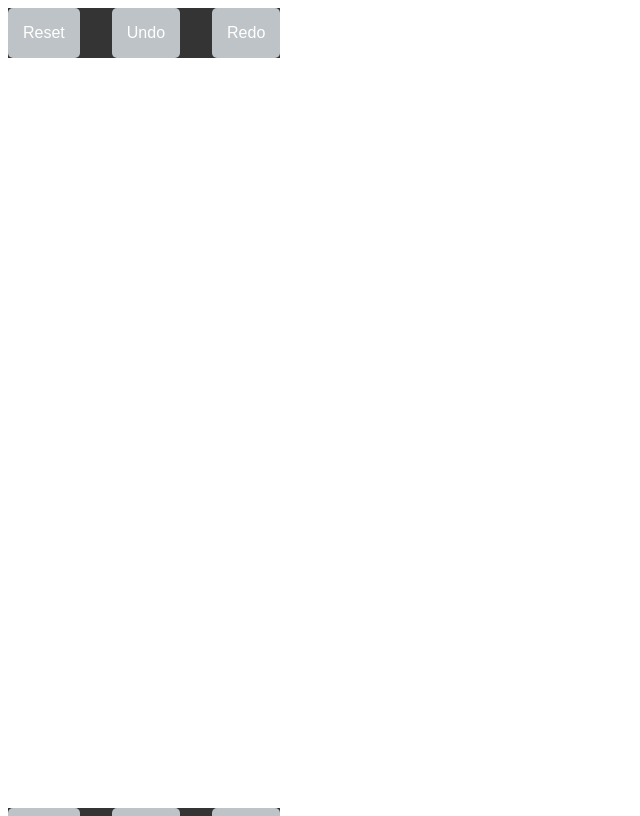
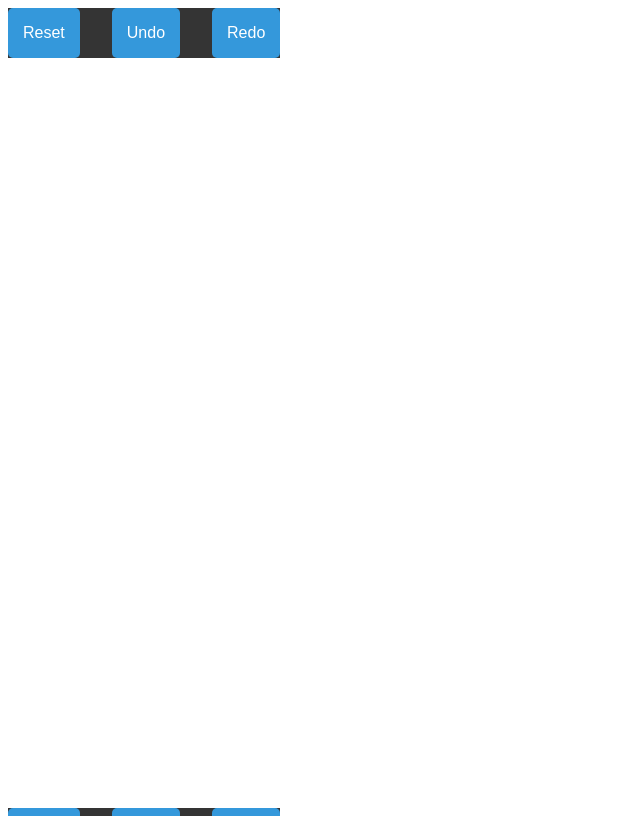
Before and after one commit to hard-to-smart/React-Mini-Projects, a React (Vite) app: page / in a window 1280 px wide. Shown: the whole page, without its empty margins (0-640 px from the left). Built offline with nearby package versions, Linux system fonts and the light colour scheme.

Commit message:
error in array transfer

```diff
--- a/src/ButtonsContainer.jsx
+++ b/src/ButtonsContainer.jsx
@@ -1,5 +1,6 @@
 import styled from "styled-components"
 import Button from "./components/Button"
+import { cloneElement } from "react"
 
 const StyledButtonsContainer = styled.div`
     width: fit;
@@ -12,13 +13,40 @@ const StyledButtonsContainer = styled.div`
     background-color:#343434;
 `
 
-const ButtonsContainer = () => {
+const ButtonsContainer = ( {circlesArray, transferArray ,setCirclesArray, setTrasferArray, checkResetUndoLength, checkRedoLength }) => {
+
+  function onReset(e){
+    e.stopPropagation()
+    console.log("reset clicked")
+    setCirclesArray([])
+    setTrasferArray([])
+  }
+  console.log("clicked on reset",circlesArray, transferArray);
+
+  function onUndo(e){
+    e.stopPropagation()
+    console.log("undo clicked")
+    if(circlesArray.length !== 0){
+    const temp = circlesArray.pop()
+    transferArray.push(temp)
+    }
+  }
+
+  function onRedo(e){
+    e.stopPropagation()
+    console.log("redo clicked")
+    if(transferArray.length !== 0 ){
+      const temp = transferArray.pop()
+      circlesArray.push(temp)
+    }
+  }
+
+
   return (
     <StyledButtonsContainer>
-        <Button label = "Reset" onClickFunction={()=>console.log("button Clicked")} disabled={true} />
-        <Button label = "Undo" onClickFunction={()=>console.log("button Clicked")} disabled={true} />
-        <Button label = "Redo" onClickFunction={()=>console.log("button Clicked")} disabled={true} />
-
+        <Button label = "Reset" onClickFunction={(e) => onReset(e)} disabled={checkResetUndoLength} />
+        <Button label = "Undo" onClickFunction={(e) =>onUndo(e)} disabled={checkResetUndoLength} />
+        <Button label = "Redo" onClickFunction={(e) => onRedo(e)}  disabled={checkRedoLength}/>
     </StyledButtonsContainer>
   )
 }
--- a/src/CircleContainer.jsx
+++ b/src/CircleContainer.jsx
@@ -12,6 +12,8 @@ const StyledCircleContainer = styled.div`
 const CircleContainer = () => {
   const [circle, setCircle] = useState();
   const [circlesArray, setCirclesArray] = useState([]);
+  const [transferArray, setTrasferArray] =useState([]);
+
   const handleCreateCircle=(e)=>{
     e.preventDefault()
     console.log("circles container clicked")
@@ -21,13 +23,24 @@ const CircleContainer = () => {
     yAxis: e.clientY -20,
     color: '#636363',
    }
+
    setCircle(newCircle);
    setCirclesArray((prevCircles) => [...prevCircles, newCircle]);
   }
 
-  // const handleCirclesArray=()=>{
-  //   setCirclesArray((prevCircles) => [...prevCircles, circle]);
-  // }
+  const checkResetUndoLength=()=>{
+    const buttonValue=(circlesArray.length === 0);
+    return buttonValue
+  }
+
+  const checkRedoLength=()=>{
+    const buttonValue=(transferArray.length === 0);
+    return buttonValue
+  }
+  useEffect(()=>{
+    checkResetUndoLength();
+    checkRedoLength();
+  }, circlesArray, transferArray)
 
 
 
@@ -36,7 +49,7 @@ const CircleContainer = () => {
 
   return (
    <StyledCircleContainer onClick={handleCreateCircle}>
-    <ButtonsContainer />
+    <ButtonsContainer circlesArray={circlesArray} transferArray={transferArray} setCirclesArray={setCirclesArray} setTrasferArray={setTrasferArray} checkRedoLength={checkRedoLength} checkResetUndoLength={checkResetUndoLength}/>
     {circlesArray.map((circle)=>{
        return <Circle key={circle.id} x={circle.xAxis} y={circle.yAxis} color={circle.color} />
     }
```
Also changed, not shown: package.json (+14 -2 lines), 1 other file (tests, documents, lock files or other folders).
